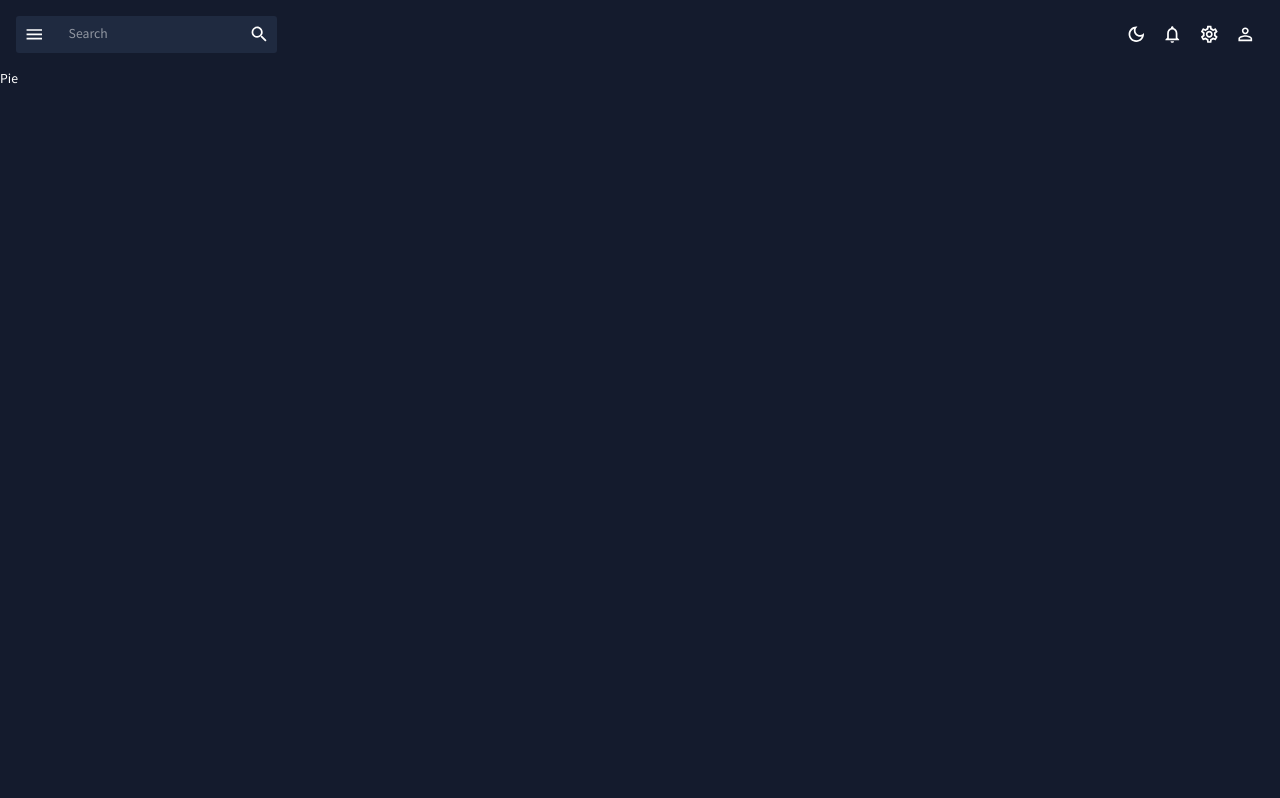
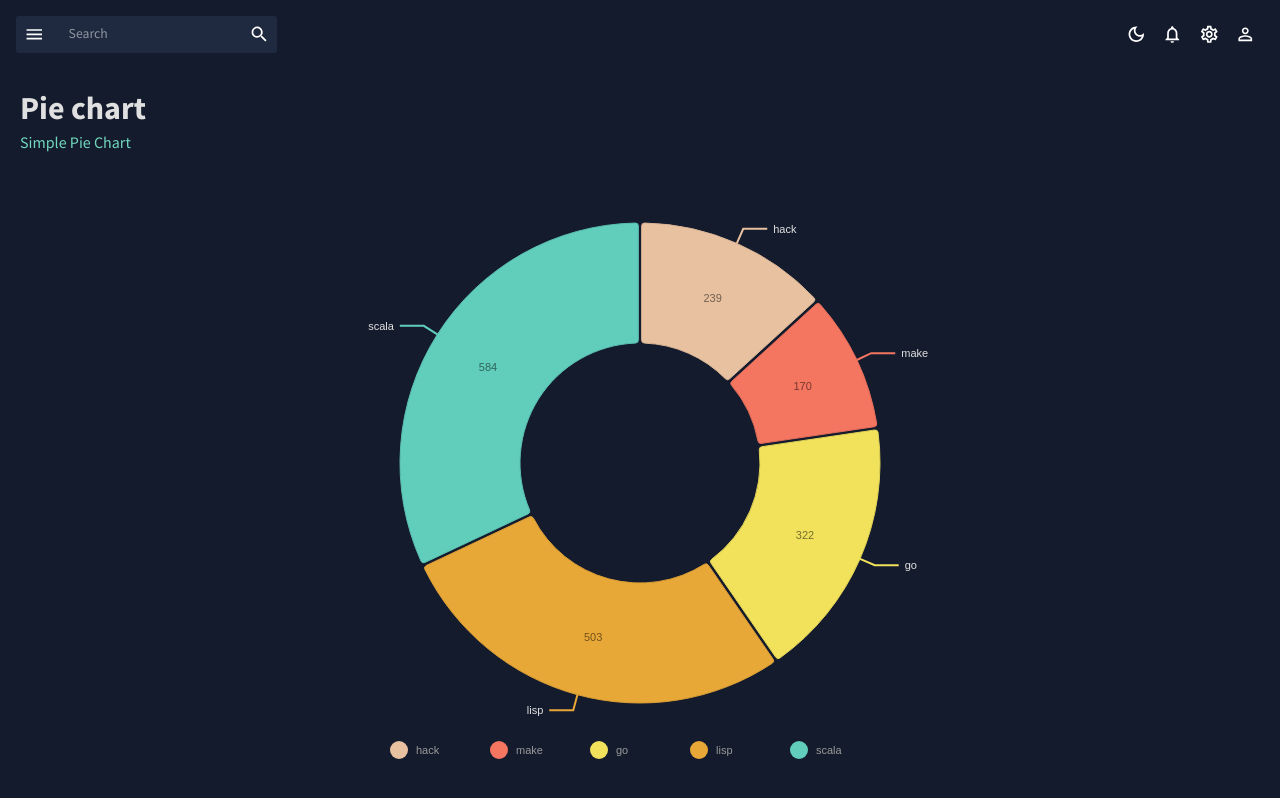
Before and after one commit to mnshrm/React-data-analytics-project, a React (Create React App) app: page /pie in a window 1280 px wide. Built offline with nearby package versions, Linux system fonts and the light colour scheme.

Commit message:
add pie chart

```diff
--- a/src/Components/BarChart.jsx
+++ b/src/Components/BarChart.jsx
@@ -45,40 +45,6 @@
       valueScale={{ type: "linear" }}
       indexScale={{ type: "band", round: true }}
       colors={{ scheme: "nivo" }}
-      defs={[
-        {
-          id: "dots",
-          type: "patternDots",
-          background: "inherit",
-          color: "#38bcb2",
-          size: 4,
-          padding: 1,
-          stagger: true,
-        },
-        {
-          id: "lines",
-          type: "patternLines",
-          background: "inherit",
-          color: "#eed312",
-          rotation: -45,
-          lineWidth: 6,
-          spacing: 10,
-        },
-      ]}
-      fill={[
-        {
-          match: {
-            id: "fries",
-          },
-          id: "dots",
-        },
-        {
-          match: {
-            id: "sandwich",
-          },
-          id: "lines",
-        },
-      ]}
       borderColor={{
         from: "color",
         modifiers: [["darker", 1.6]],
--- /dev/null
+++ b/src/Components/PieChart.jsx
@@ -0,0 +1,101 @@
+import React from "react";
+import { ResponsivePie } from "@nivo/pie";
+import { mockPieData } from "../data/mockData";
+import { useTheme } from "@mui/material";
+import { tokens } from "../theme";
+
+const PieChart = () => {
+  const theme = useTheme();
+  const colors = tokens(theme.palette.mode);
+  return (
+    <ResponsivePie
+      data={mockPieData}
+      theme={{
+        axis: {
+          domanin: {
+            line: {
+              stroke: colors.grey[100],
+            },
+          },
+          legend: {
+            text: {
+              fill: colors.grey[100],
+            },
+          },
+          ticks: {
+            line: {
+              stroke: colors.grey[100],
+              strokeWidth: 1,
+            },
+            text: {
+              fill: colors.grey[100],
+            },
+          },
+        },
+        legends: {
+          text: {
+            fill: colors.grey[100],
+          },
+        },
+      }}
+      margin={{ top: 40, right: 80, bottom: 80, left: 80 }}
+      innerRadius={0.5}
+      padAngle={0.7}
+      cornerRadius={3}
+      activeOuterRadiusOffset={8}
+      borderWidth={1}
+      borderColor={{
+        from: "color",
+        modifiers: [["darker", 0.2]],
+      }}
+      arcLinkLabelsSkipAngle={10}
+      arcLinkLabelsTextColor={colors.grey[100]}
+      arcLinkLabelsThickness={2}
+      arcLinkLabelsColor={{ from: "color" }}
+      arcLabelsSkipAngle={10}
+      arcLabelsTextColor={{
+        from: "color",
+        modifiers: [["darker", 2]],
+      }}
+      tooltip={(e) => (
+        <div
+          style={{
+            background: "brown",
+            padding: "9px 12px",
+            border: "1px solid white",
+            color: "white",
+          }}
+        >
+          {e.datum.id + ": " + e.datum.formattedValue}
+        </div>
+      )}
+      legends={[
+        {
+          anchor: "bottom",
+          direction: "row",
+          justify: false,
+          translateX: 0,
+          translateY: 56,
+          itemsSpacing: 0,
+          itemWidth: 100,
+          itemHeight: 18,
+          itemTextColor: "#999",
+          itemDirection: "left-to-right",
+          itemOpacity: 1,
+          symbolSize: 18,
+          symbolShape: "circle",
+          effects: [
+            {
+              on: "hover",
+              style: {
+                itemTextColor: "#000",
+              },
+            },
+          ],
+        },
+      ]}
+    />
+  );
+};
+
+export default PieChart;
--- a/src/Scenes/Pie/Pie.jsx
+++ b/src/Scenes/Pie/Pie.jsx
@@ -1,7 +1,16 @@
 import React from "react";
-
-const Pie = () => {
-  return <div>Pie</div>;
+import Header from "../../Components/Header";
+import { Box } from "@mui/material";
+import PieChart from "../../Components/PieChart";
+const Bar = () => {
+  return (
+    <Box m="20px">
+      <Header title="Pie chart" subtitle="Simple Pie Chart" />
+      <Box height="75vh">
+        <PieChart />
+      </Box>
+    </Box>
+  );
 };
 
-export default Pie;
+export default Bar;
```
